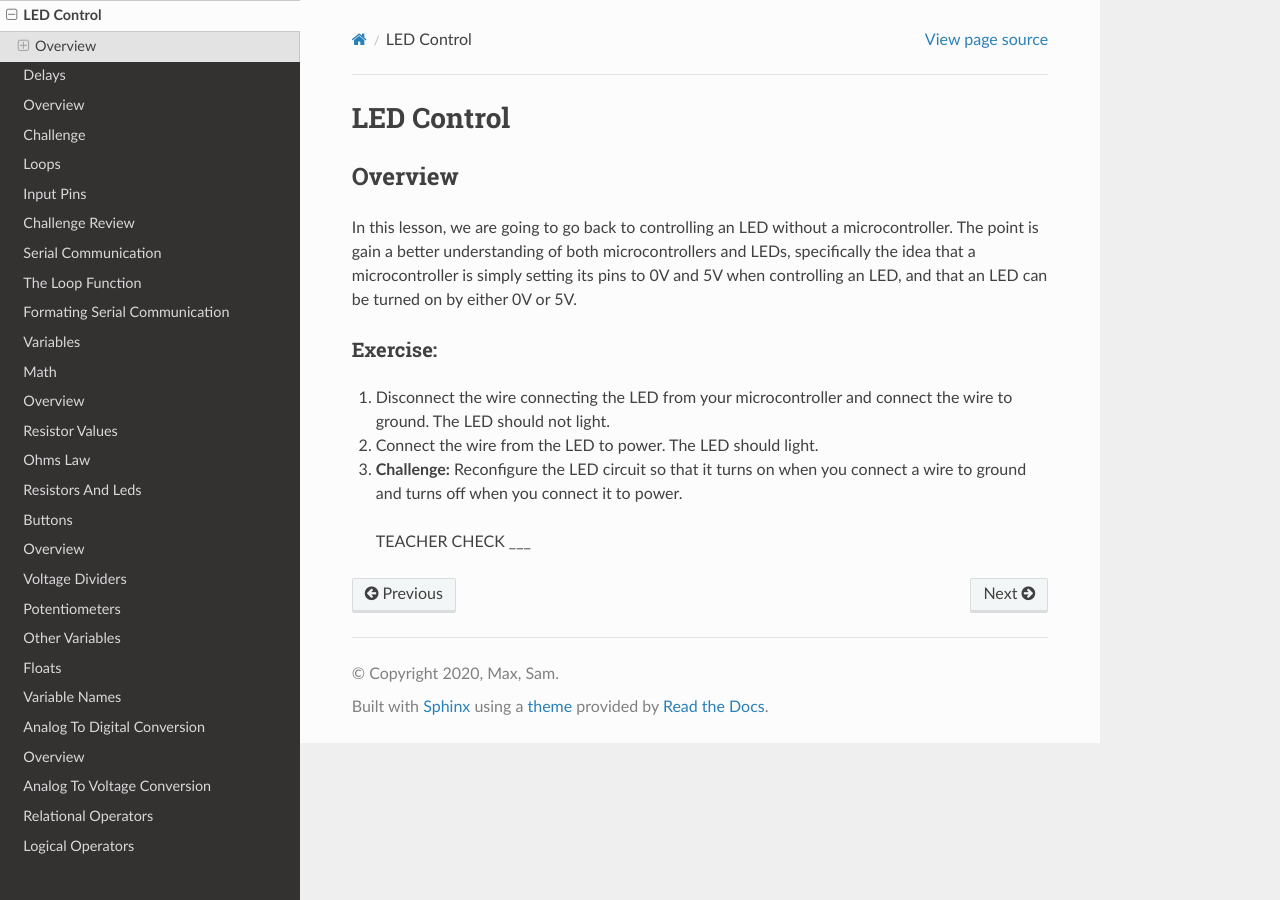
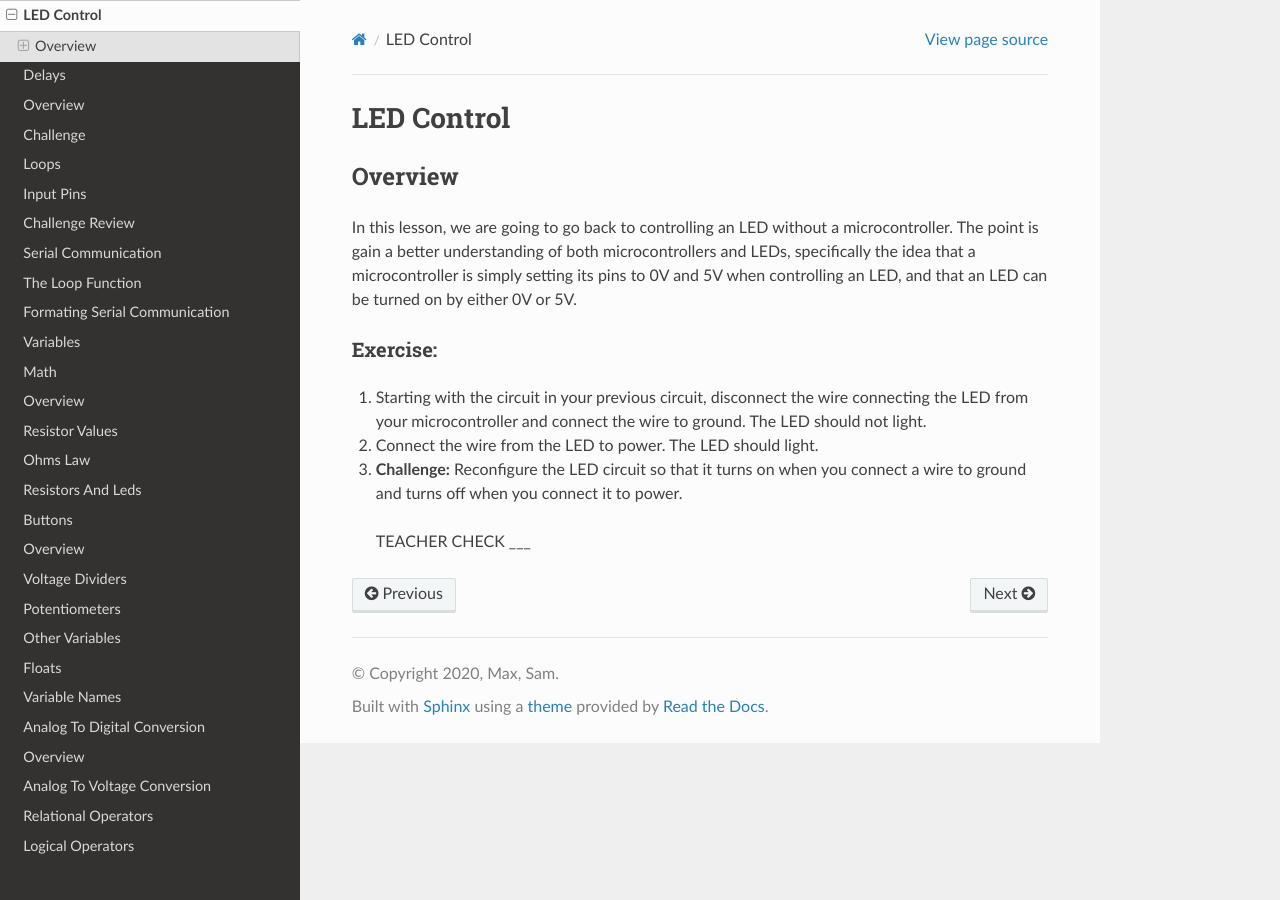
Before and after one commit to maxtkc/mvths-wiki, a Sphinx documentation site: the page built from docs/011aa-led-control.rst, in a window 1280 px wide. Built offline with Sphinx 7.4.7 and the Read the Docs theme 2.0.0, drawn with Linux system fonts in a browser that asks for light colours; pages that are not in the unit, such as notebooks, are missing from menus.

Commit message:
Update 011aa-led-control.rst

```diff
--- a/docs/011aa-led-control.rst
+++ b/docs/011aa-led-control.rst
@@ -9,7 +9,7 @@ In this lesson, we are going to go back to controlling an LED without a microcon
 Exercise:
 ~~~~~~~~~
 
-#. Disconnect the wire connecting the LED from your microcontroller and connect the wire to ground. The LED should not light.
+#. Starting with the circuit in your previous circuit, disconnect the wire connecting the LED from your microcontroller and connect the wire to ground. The LED should not light.
 
 #. Connect the wire from the LED to power. The LED should light.
 
```
